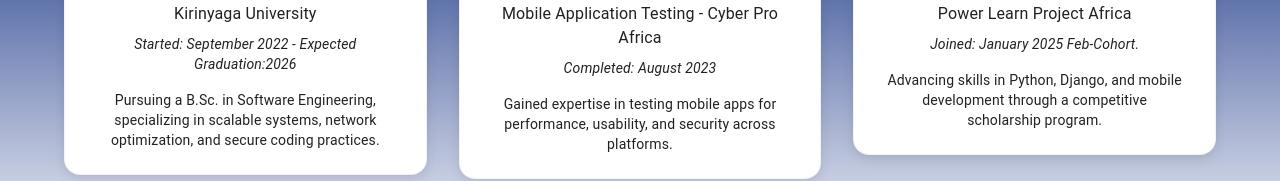
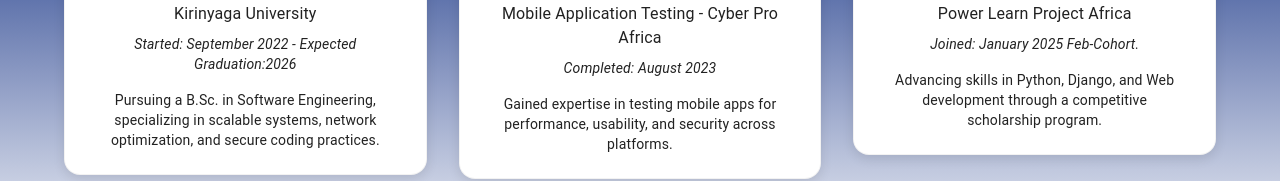
Before and after one commit to DelTechs01/portfolio, a React (Vite) app: page /education in a window 1280 px wide. Shown: the part 583-764 px from the top of the page. Built offline with nearby package versions, Linux system fonts and the light colour scheme.

Commit message:
Update Education component to reflect changes in skill development focus

```diff
--- a/src/Education.jsx
+++ b/src/Education.jsx
@@ -146,7 +146,7 @@
                       Joined: January 2025 Feb-Cohort.
                     </Typography>
                     <Typography variant="body2" sx={{ color: 'gray.500' }}>
-                      Advancing skills in Python, Django, and mobile development through a competitive scholarship program.
+                      Advancing skills in Python, Django, and Web development through a competitive scholarship program.
                     </Typography>
                   </CardContent>
                 </Card>
```
